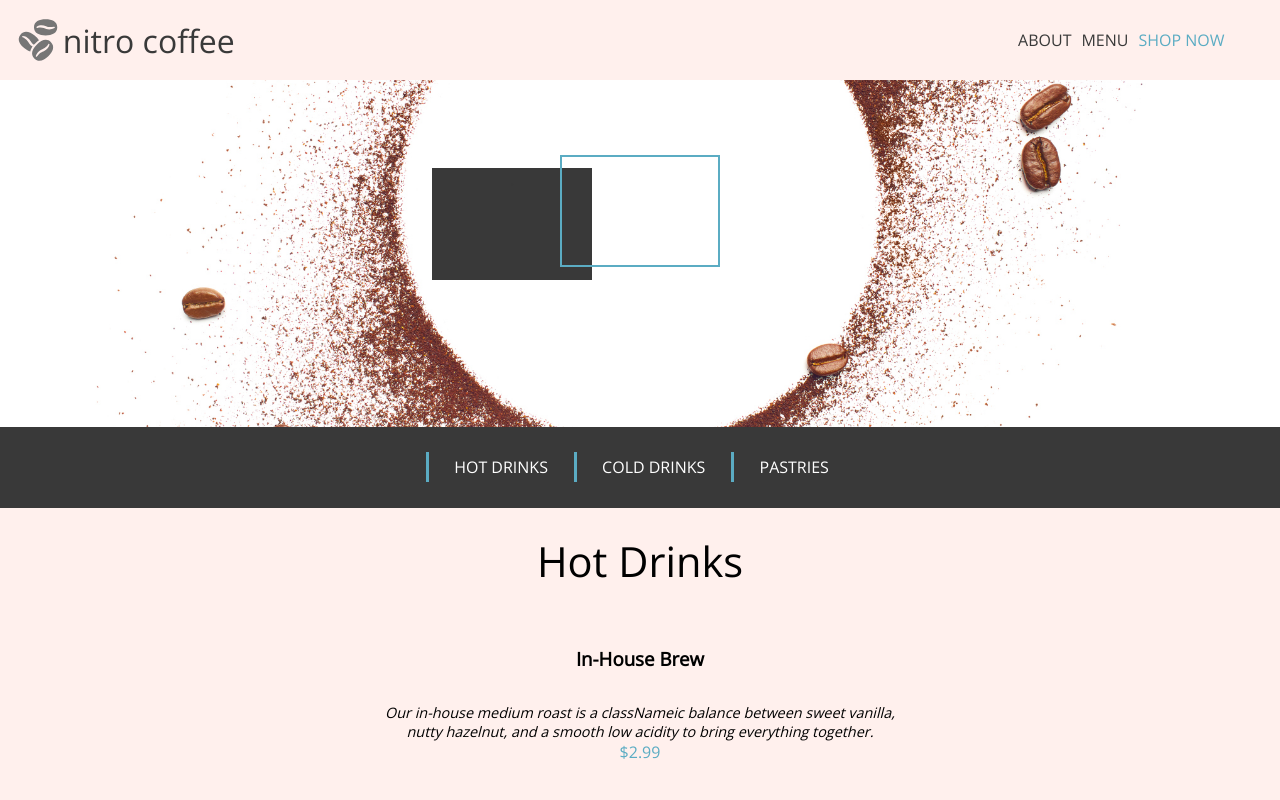
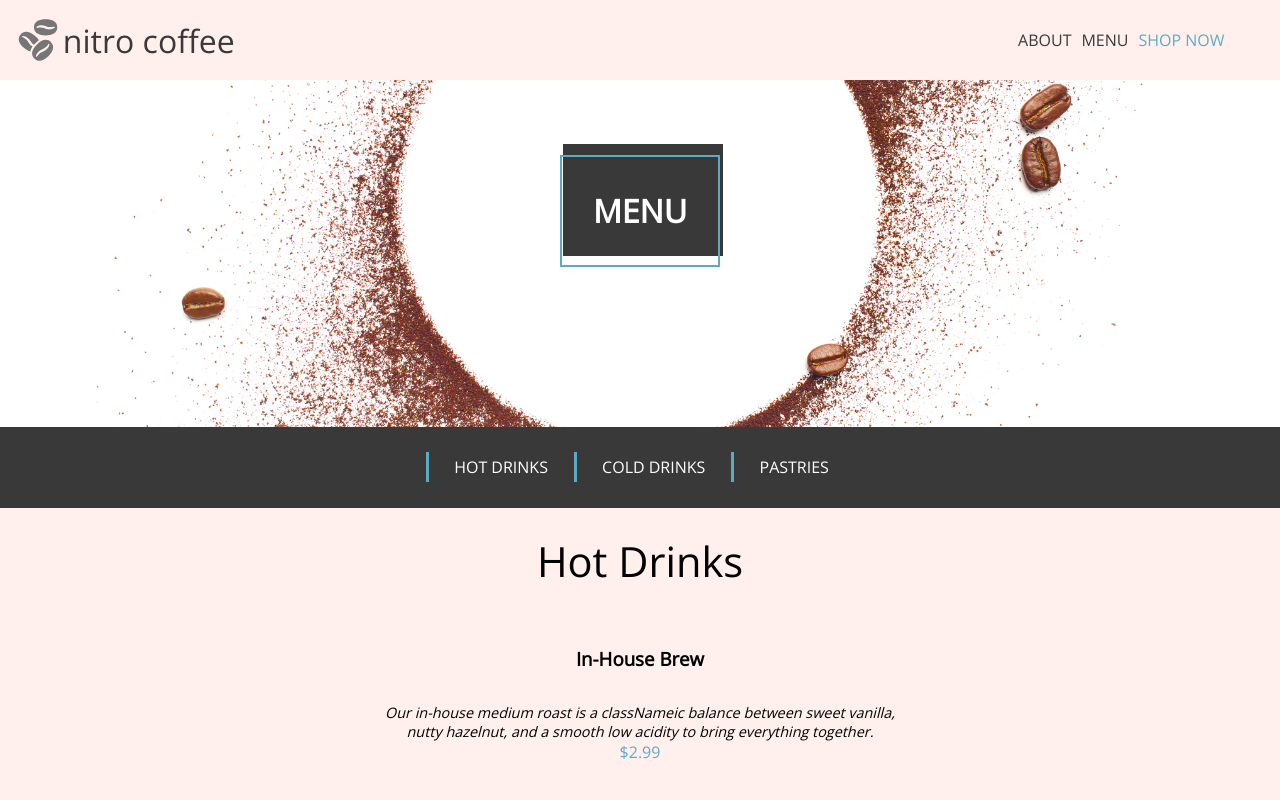
Before and after one commit to gabriellemalate/ECommerce-Site__CoffeeShop, a React (Create React App) app: page /menu in a window 1280 px wide. Shown: the top 800 px of the page. Built offline with nearby package versions, Linux system fonts and the light colour scheme; the HTML template or start-up script is replaced by a standard one.

Commit message:
menu hero adjustment for screen expand

```diff
--- a/src/pages/MenuPage/MenuPage.scss
+++ b/src/pages/MenuPage/MenuPage.scss
@@ -39,8 +39,8 @@ a {
                 background-color: #393939;
                 position: absolute;
                 width: 10rem;
-                top: 10.5rem;
-                left: 27rem;
+                top: 18%;
+                left: 44%;
                 height: 7rem;
                 color: #393939;
             }
```
